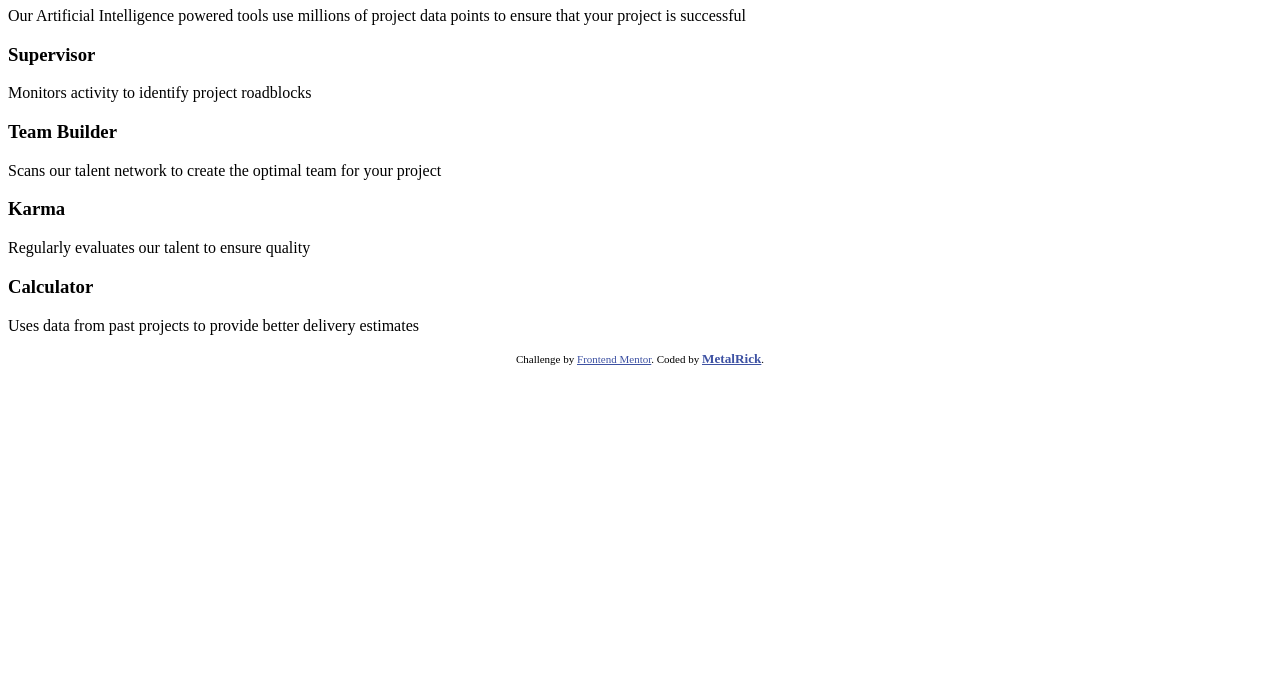
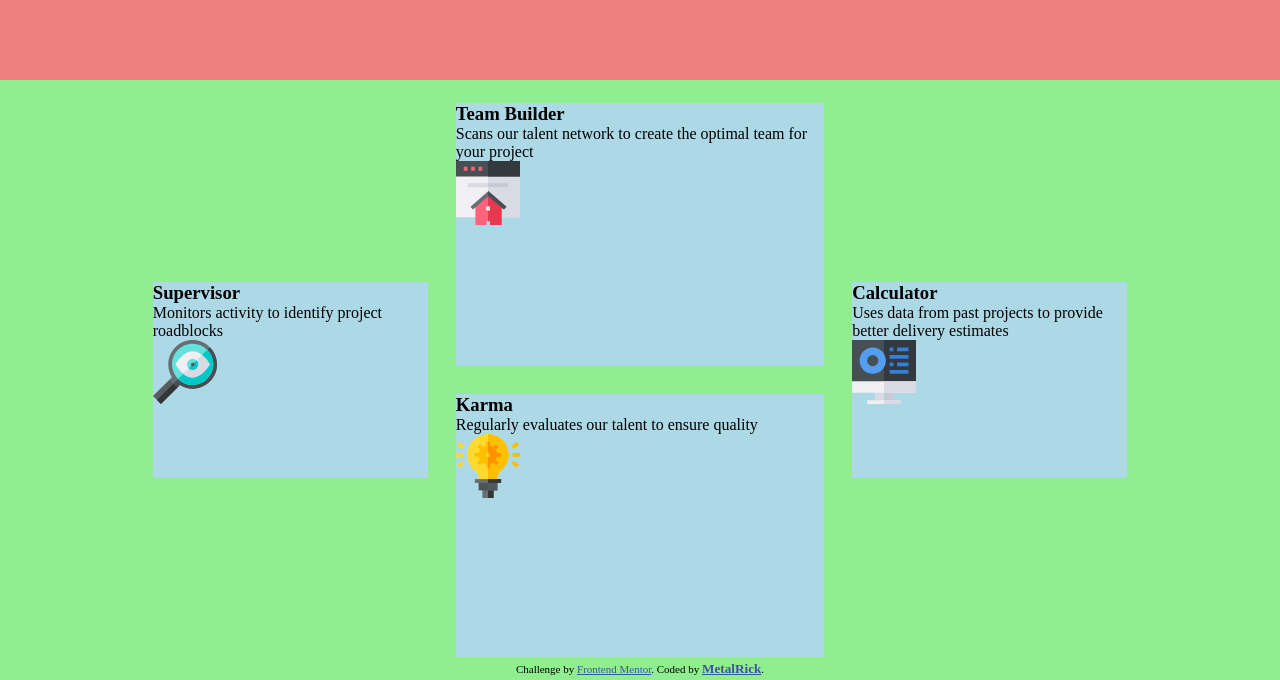
Before and after one commit to MetalRick84/FrontEndMentor-05-four-card-feature-section, a plain HTML site: page index.html in a window 1280 px wide. Shown: the part 120-800 px from the top of the page. Drawn offline with Linux system fonts and the light colour scheme.

Commit message:
desktop layout

```diff
--- a/css/style.css
+++ b/css/style.css
@@ -0,0 +1,98 @@
+/**************************************************************/
+/*                    ****** FONTS ******                     */
+/**************************************************************/
+
+
+/**************************************************************/
+/*                  ****** VARIABLES ******                   */
+/**************************************************************/
+
+
+
+/**************************************************************/
+/*                    ****** RESET ******                     */
+/**************************************************************/
+
+* {
+    padding: 0;
+    margin: 0;
+}
+
+/**************************************************************/
+/*                    ****** LAYOUT ******                    */
+/**************************************************************/
+
+body {
+    width: 100vw;
+    height: 100vh;
+    height: 100svh;
+    display: grid;
+    /* grid-template-rows: 30% 70%; */
+    grid-template-rows: 25% 1fr;
+}
+
+header {
+    background-color: lightcoral;
+    text-align: center;
+}
+
+main {
+    background-color: lightgreen;
+    padding: 0 11%;
+    display: grid;
+    /* grid-template-columns: 1fr 24,3% 1fr; */
+    grid-template-columns: 1fr 1fr 1fr;
+    grid-template-rows: 1fr 1fr;
+    row-gap: 4.62%;
+    justify-items: center;
+}
+
+.box {
+    background-color: lightblue;
+    width: 92%;
+    /* width: 75%; */
+    aspect-ratio: 7 / 5;
+}
+
+.left-box-supervisor {
+    grid-row: 1 / span 2;
+    /* justify-self: start; */
+    align-self: center;
+}
+
+.middle-top-box-teamBuilder {
+    /* width: 100%; */
+    grid-column: 2 / 3;
+    align-self: end;
+}
+
+.middle-bottom-box-karma {
+    /* width: 100%; */
+    grid-column: 2 / 3;
+    /* align-self: start; */
+}
+
+.right-box-calculator {
+    grid-column: 3 / 4;
+    grid-row: 1 / span 2;
+    /* justify-self: end; */
+    align-self: center;
+}
+
+
+footer {
+    position: absolute;
+    bottom: 3px;
+    width: 100%;
+}
+
+/*           *** LAYOUT - mobile ***           */
+/***********************************************/
+
+
+
+
+
+/**************************************************************/
+/*                    ****** DESIGN ******                    */
+/**************************************************************/
--- a/index.html
+++ b/index.html
@@ -35,21 +35,25 @@
     <section class="box left-box-supervisor">
       <h3>Supervisor</h3>
       <p>Monitors activity to identify project roadblocks</p>
+      <img src="./images/icon-supervisor.svg" alt="icon magnifying glass with eye">
     </section>
 
     <section class="box middle-top-box-teamBuilder">
       <h3>Team Builder</h3>
       <p>Scans our talent network to create the optimal team for your project</p>
+      <img src="./images/icon-team-builder.svg" alt="icon ui-window with house">
     </section>
 
     <section class="box middle-bottom-box-karma">
       <h3>Karma</h3>
       <p>Regularly evaluates our talent to ensure quality</p>
+      <img src="./images/icon-karma.svg" alt="icon lightbulb">
     </section>
 
     <section class="box right-box-calculator">
       <h3>Calculator</h3>
       <p>Uses data from past projects to provide better delivery estimates</p>
+      <img src="./images/icon-calculator.svg" alt="icon monitor">
     </section>
   </main>
 
```
